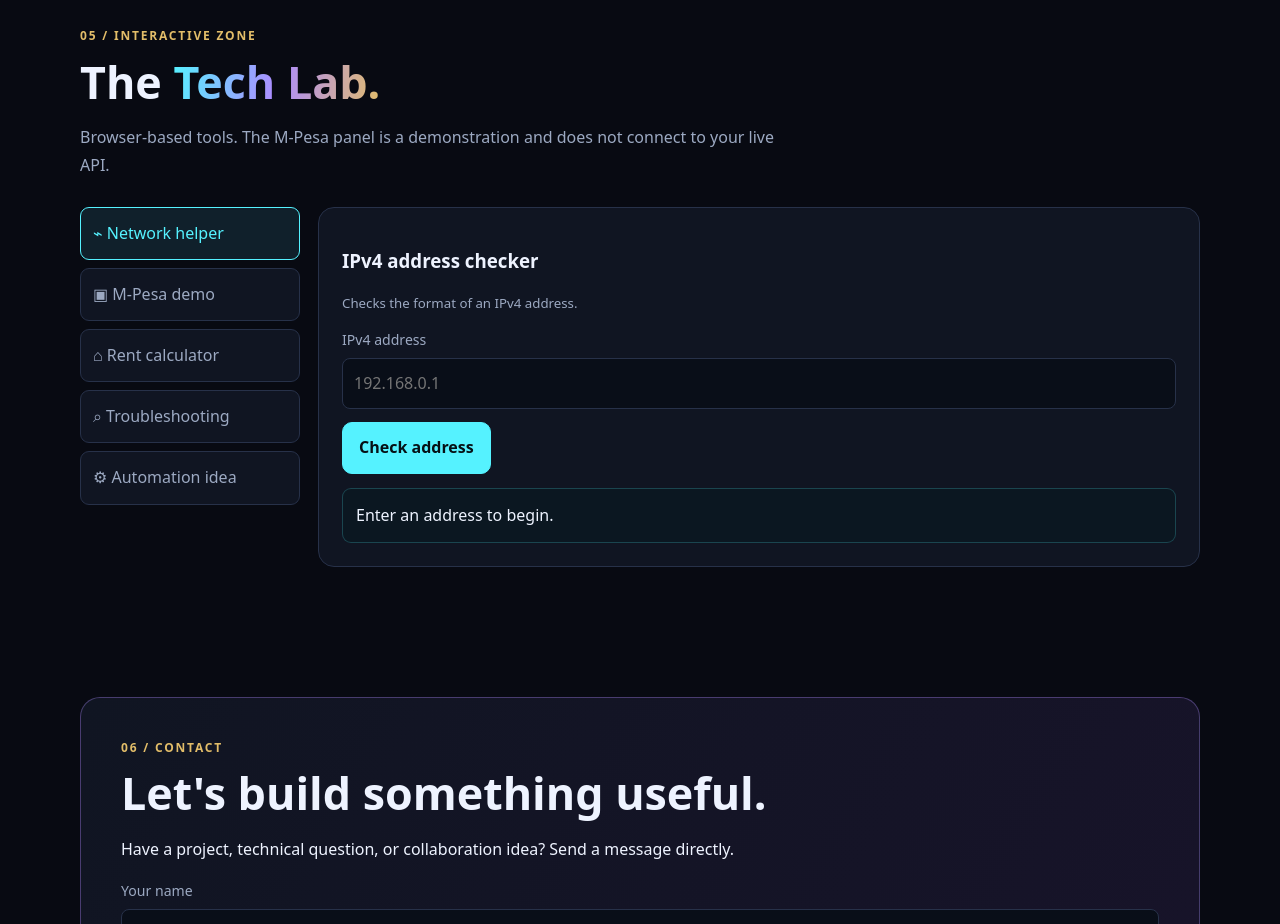
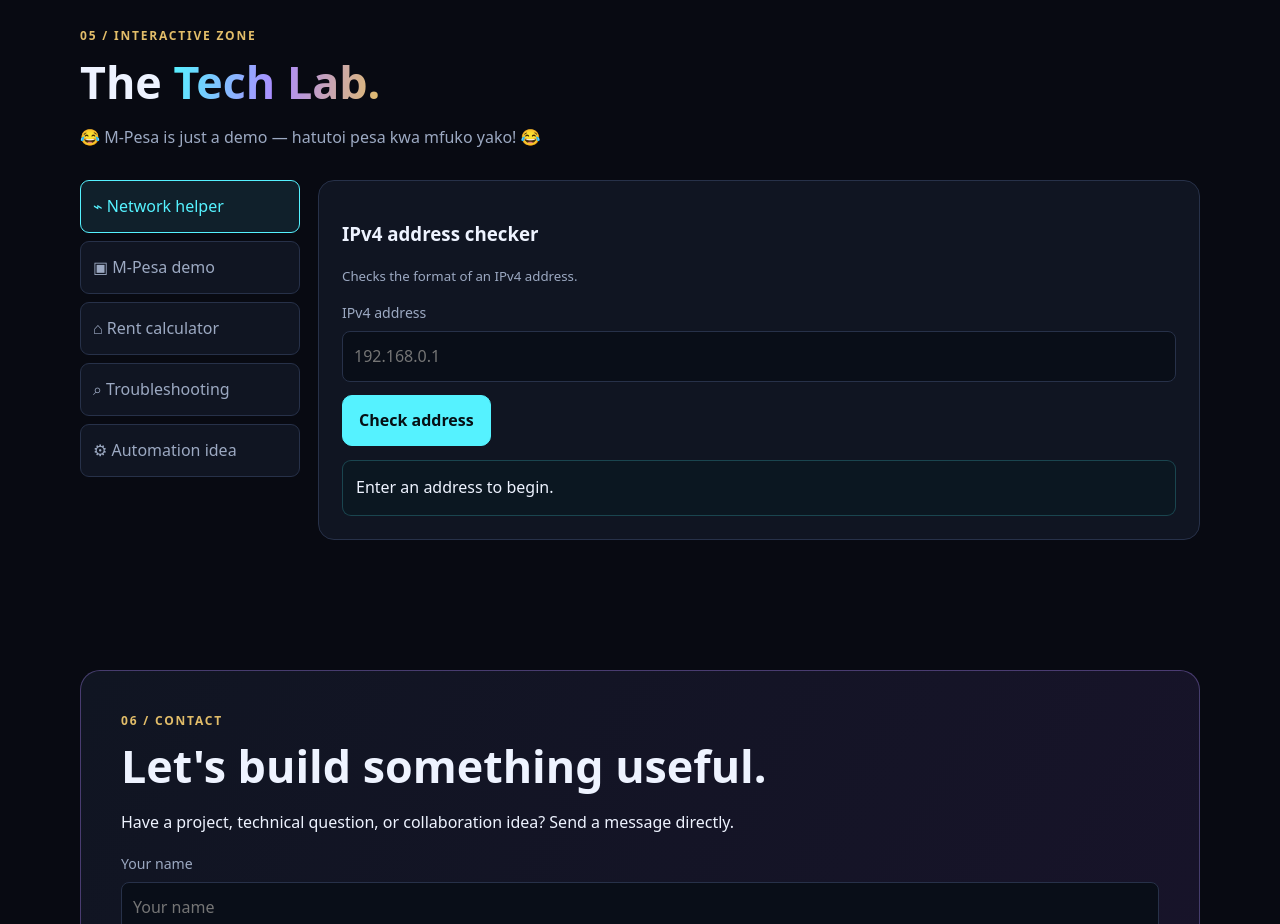
Before and after one commit to MockingBird254/kathurima-portfolio, a plain HTML site: page index.html in a window 1280 px wide. Shown: the part 3360-4284 px from the top of the page. Drawn offline with Linux system fonts and the light colour scheme.

Commit message:
Make M-Pesa demo disclaimer

```diff
--- a/index.html
+++ b/index.html
@@ -361,7 +361,7 @@ footer{border-top:1px solid var(--line);padding:25px 0;color:var(--muted);font-s
 </div></section>
 
 <section id="lab"><div class="wrap">
-<div class="section-head"><div class="kicker">05 / INTERACTIVE ZONE</div><h2>The <span class="gradient">Tech Lab.</span></h2><p class="sub">Browser-based tools. The M-Pesa panel is a demonstration and does not connect to your live API.</p></div>
+<div class="section-head"><div class="kicker">05 / INTERACTIVE ZONE</div><h2>The <span class="gradient">Tech Lab.</span></h2><p class="sub">😂 M-Pesa is just a demo — hatutoi pesa kwa mfuko yako! 😂</p></div>
 <div class="lab-layout">
 <div class="lab-menu">
 <button class="active" data-tool="network-tool">⌁ Network helper</button>
```
